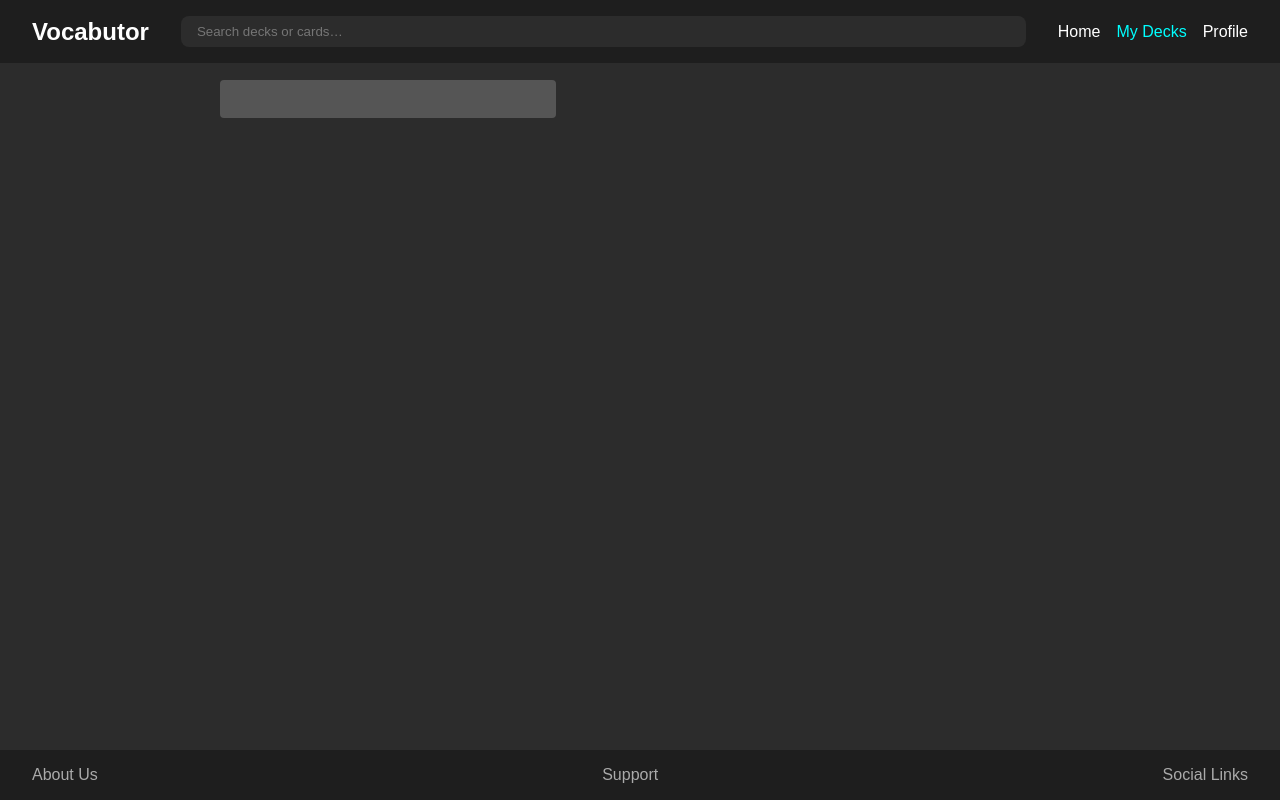
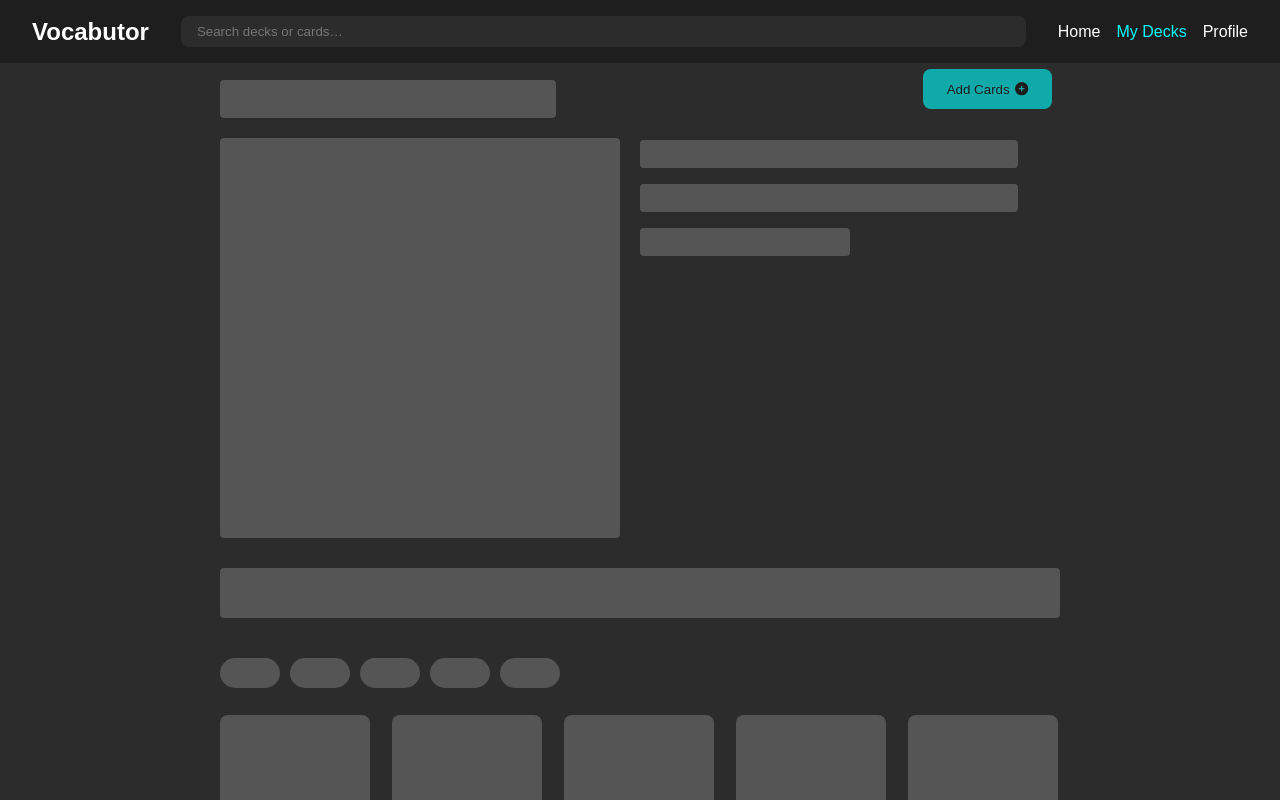
Before and after one commit to vocabutor/vocabutor-webclient, a React (Vite) app: page /decks/1 in a window 1280 px wide. Shown: the top 800 px of the page. Built offline with nearby package versions, Linux system fonts and the light colour scheme.

Commit message:
add more to deck details and style loading with skeleton

```diff
--- a/src/components/layouts/MainLayout.css
+++ b/src/components/layouts/MainLayout.css
@@ -80,7 +80,18 @@
 }
 
 .padded-container {
+    display: flex;
+    flex-direction: column;
     padding: 0 30px;
+    /* height: 100vh; */
+}
+
+.padded-container > * {
+    flex-grow: 0;
+}
+
+.padded-container .stretch {
+    flex-grow: 1;
 }
 
 @media (min-width: 768px) {
--- a/src/components/pages/decks/deck-details/DeckDetails.tsx
+++ b/src/components/pages/decks/deck-details/DeckDetails.tsx
@@ -3,6 +3,9 @@ import { authCookie } from '../../../../helpers/Cookies';
 import { DeckDto } from "../../../../helpers/CommonEntities";
 import { useParams, useNavigate } from "react-router-dom";
 import Flashcard from "../../../Flashcard";
+import defaultImage from '../../../../assets/default-deck2.webp'
+import { FontAwesomeIcon } from '@fortawesome/react-fontawesome'
+import { faPlusCircle } from '@fortawesome/free-solid-svg-icons'
 
 export default function DeckDetails() {
 
@@ -12,7 +15,19 @@ export default function DeckDetails() {
     const [loading, setLoading] = useState<boolean>(true);
     const [deck, setDeck] = useState<DeckDto>();
 
-    const handleEdit = () => alert("Edit Flashcard");
+    const [searchText, setSearchText] = useState("");
+    const [categoryFilter, setCategoryFilter] = useState("All");
+    const [sortOption, setSortOption] = useState("Title");
+    const [selectedTags, setSelectedTags] = useState<string[]>([]);
+
+    const allTags = ["Object", "Car", "Color", "Verb", "Animal", "House"];
+
+    const toggleTag = (tag: string) => {
+        setSelectedTags((prev) =>
+            prev.includes(tag) ? prev.filter((t) => t !== tag) : [...prev, tag]
+        );
+    };
+
     const handleDelete = async (cardId: string) => {
         const token = authCookie();
         if (token == null) {
@@ -34,7 +49,6 @@ export default function DeckDetails() {
             alert("error:" + err)
         }
     };
-
 
     const fetchData = async () => {
         const token = authCookie();
@@ -77,9 +91,114 @@ export default function DeckDetails() {
                         <h1 className='header-title'>{deck?.title}</h1>
                     </>
                 )}
+                <button className="btn primary" disabled={loading}>
+                    Add Cards
+                    <FontAwesomeIcon icon={faPlusCircle} />
+                </button>
+            </div>
+
+            <div className="stretch">
+
+                <div className="deck-info">
+                    <div className="deck-image">
+                        {loading ?
+                        <div className="skeleton deck-image-skeleton" />
+
+                            :
+                            <img src={defaultImage} alt="Deck default image" />
+                        }
+
+                    </div>
+                    {loading ?
+                        <div className="description-skeleton">
+                            <p className="skeleton text-line-skeleton"></p>
+                            <p className="skeleton text-line-skeleton"></p>
+                            <p className="skeleton text-halfline-skeleton"></p>
+                        </div>
+                        :
+                        <div className="deck-description">
+                            Here is a description for this amazing deck. It can be auto generated by AI based on the cards added to deck.
+                        </div>
+                    }
+                </div>
+
+                <div className="flashcard-list-filters">
+                    {loading ?
+                    <div className="skeleton skeleton-row">
+                    </div>
+                    :
+                    <div className="filters-row">
+                        <div className="filter-item-box">
+                            <input
+                                type="text"
+                                placeholder="Search by title..."
+                                value={searchText}
+                                onChange={(e) => setSearchText(e.target.value)}
+                                className="filter-input"
+                            />
+                        </div>
+
+                        <div className="filter-item-box">
+                            <select
+                                value={categoryFilter}
+                                onChange={(e) => setCategoryFilter(e.target.value)}
+                                className="filter-dropdown"
+                            >
+                                <option value="All">All Categories</option>
+                                <option value="Math">Math</option>
+                                <option value="Science">Science</option>
+                                <option value="History">History</option>
+                            </select>
+                        </div>
+
+                        <div className="filter-item-box">
+                            <select
+                                value={sortOption}
+                                onChange={(e) => setSortOption(e.target.value)}
+                                className="sort-dropdown"
+                            >
+                                <option value="Title">Sort by Title</option>
+                                <option value="Category">Sort by Category</option>
+                            </select>
+                        </div>
+                    </div>
+                }
+                </div>
+
+                {/* Tags Row */}
+                <div className="tags-row">
+                    {loading ?
+                        <>
+                            <div className="skeleton tag-skeleton"></div>
+                            <div className="skeleton tag-skeleton"></div>
+                            <div className="skeleton tag-skeleton"></div>
+                            <div className="skeleton tag-skeleton"></div>
+                            <div className="skeleton tag-skeleton"></div>
+                        </>
+                        :
+                        <>
+                        {allTags.map((tag) => (
+                            <button
+                                key={tag}
+                                onClick={() => toggleTag(tag)}
+                                className={`tag ${selectedTags.includes(tag) ? "selected" : ""}`}
+                            >
+                                {tag}
+                            </button>
+                        ))}
+                        </>
+                    }
                 </div>
 
                 <div className='flashcard-list'>
+                    {loading ?
+                    <>
+                        {Array.from({ length: 10 }, (_, index) => (
+                        <div key={index} className="skeleton flash-card-skeleton"></div>
+                        ))}
+                    </>
+                    :
+                    <>
                     {deck?.cards.map((item) => (
                         <Flashcard
                             key={item.id}
@@ -89,9 +208,14 @@ export default function DeckDetails() {
                             onDelete={() => handleDelete(item.id)}
                         />
                     ))}
+                    </>
+                    }
+                </div>
             </div>
 
-
+            <div className="sub-paged-list">
+                Displaying {deck?.cards.length} of {deck?.cards.length} items
+            </div>
 
         </div>
     )
--- a/src/index.css
+++ b/src/index.css
@@ -539,3 +539,134 @@ select:focus {
   gap: 20px;
   justify-content: center;
 }
+
+.sub-paged-list {
+  font-size: 12px;
+  color: var(--text-color-2);
+}
+
+.deck-info {
+  display: flex;
+  flex-direction: column;
+  gap: 20px;
+}
+
+.deck-image img {
+  width: 100%;
+  height: auto;
+}
+
+@media (min-width: 768px) {
+  .deck-info {
+    display: flex;
+    flex-direction: row;
+  }
+  .deck-image img {
+    width: 300px;
+    height: auto;
+  }
+}
+
+.flashcard-container {
+  padding: 20px;
+}
+
+.filters-row {
+  padding-top: 15px;
+  display: flex;
+  flex-wrap: wrap;
+  gap: 15px;
+  margin-bottom: 20px;
+  align-items: center;
+}
+
+.filter-input {
+  padding: 8px 12px;
+  border: 1px solid var(--input-border);
+  border-radius: 5px;
+  background-color: var(--input-bg);
+  color: var(--text-color);
+}
+
+.filter-input::placeholder {
+  color: var(--text-color-2);
+}
+
+.filter-dropdown,
+.sort-dropdown {
+  padding: 8px 12px;
+  border: 1px solid var(--input-border);
+  border-radius: 5px;
+  background-color: var(--bg-color);
+  color: var(--text-color);
+}
+
+.tags-row {
+  display: flex;
+  flex-wrap: wrap;
+  gap: 10px;
+  margin-bottom: 20px;
+}
+
+.tag {
+  padding: 6px 12px;
+  border: 1px solid var(--input-border);
+  border-radius: 20px;
+  background-color: var(--input-bg);
+  color: var(--text-color);
+  cursor: pointer;
+  transition: background-color 0.3s ease, color 0.3s ease;
+}
+
+.tag.selected {
+  background-color: var(--primary-button-color);
+  color: var(--bg-color);
+  border-color: var(--primary-button-color-hover);
+}
+
+.tag:hover {
+  background-color: var(--primary-button-color-hover);
+  color: var(--bg-color);
+}
+
+.deck-image-skeleton {
+  margin-top: 20px;
+  width: 400px;
+  height: 400px;
+}
+
+.text-line-skeleton {
+  height: 28px;
+  width: 90%;
+  margin-top: 7px;
+}
+
+.text-halfline-skeleton {
+  height: 28px;
+  width: 50%;
+  margin-top: 7px;
+}
+
+.description-skeleton {
+  width: 500px;
+  padding-top: 15px;
+}
+
+.skeleton-row {
+  width: 100%;
+  height: 50px;
+  margin: 30px 0;
+}
+
+.tag-skeleton {
+  border-radius: 20px;
+  width: 60px;
+  height: 30px;
+  margin: 10px 0 7px;
+}
+
+.flash-card-skeleton {
+  border-radius: 8px;
+  height: 200px;
+  width: 150px
+}
```
Lines whose indentation alone changed are shown as unchanged.
